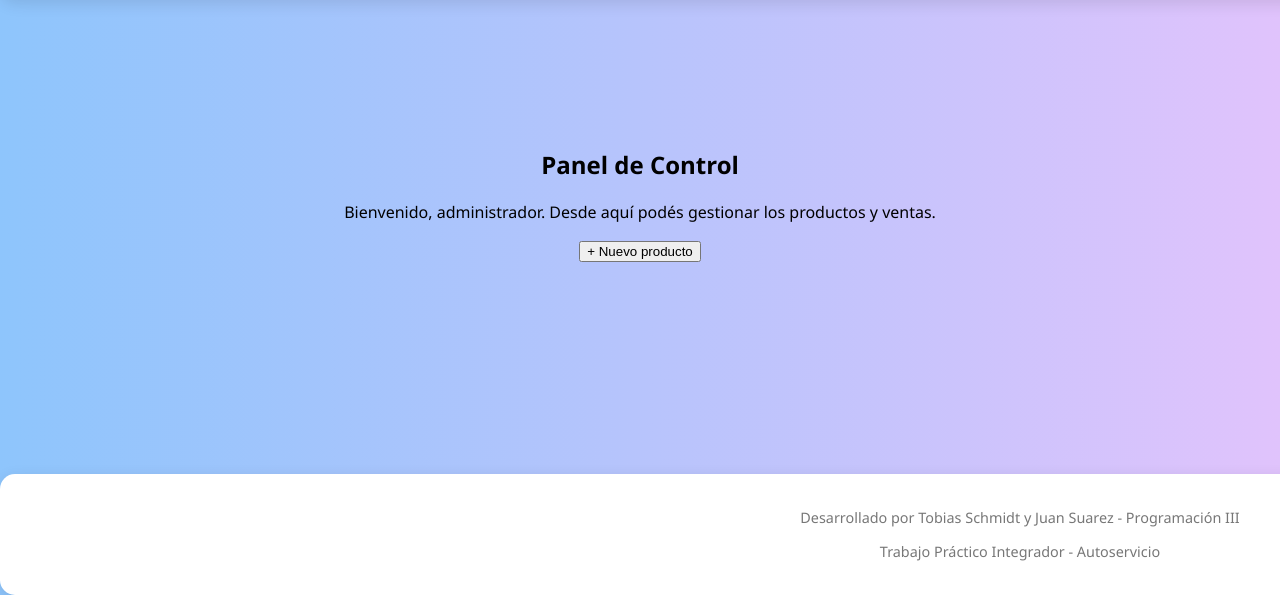
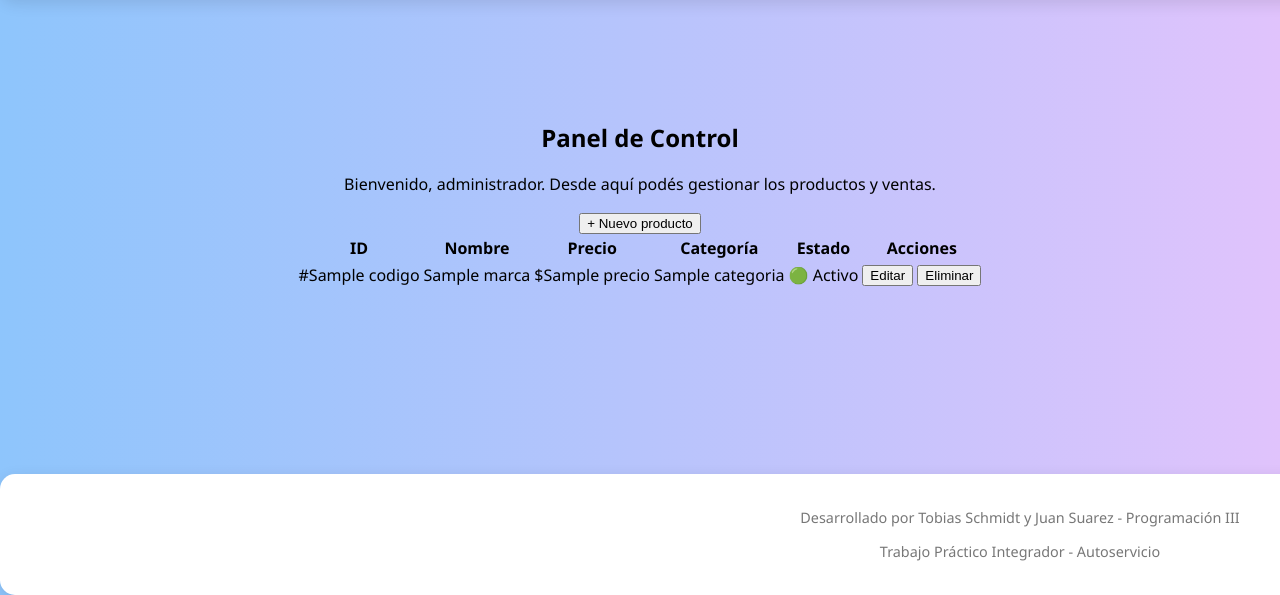
Before and after one commit to TobiasSCHM/GrupoParacetamol.TP, a Node project: template grupo_paracetamol/views/admin/dashboard.ejs in a window 1280 px wide. Shown: the part 205-800 px from the top of the page. Run offline with Node 20 templates, Linux system fonts and the light colour scheme; the template is opened without the code that fills it: most values are stand-ins (such as "Sample title", 1, 10 or a date in 2020); some libraries are stand-ins or nearby versions.

Commit message:
fix: debug en la tabla de dashboard (products no carga)

```diff
--- a/grupo_paracetamol/app.js
+++ b/grupo_paracetamol/app.js
@@ -13,7 +13,6 @@ const session = require('express-session');
 //RUTAS PARA EL CRUD ARCHIVOS Y FOTOS
 //##############################################################################################//
 const rutas_fotos = require("./routes/routes_photos");
-
 
 var app = express();
 
@@ -31,18 +30,29 @@ app.use(logger('dev'));
 app.use(express.json());
 app.use(express.urlencoded({ extended: false }));
 app.use(cookieParser());
+
+// --- SESIONES (DEBE IR ANTES DE RUTAS) ---
+app.use(session({
+  secret: 'grupo_paracetamol_key',
+  resave: false,
+  saveUninitialized: true,
+  cookie: {
+    secure: false,
+    maxAge: 24 * 60 * 60 * 1000 // 24 horas
+  }
+}));
+
 app.use(express.static(path.join(__dirname, 'public')));
 // para que encuentre bootsrap, me estaba dando errores sino
 app.use('/node_modules', express.static(path.join(__dirname, 'node_modules')));
 
-
-// --- Rutas ---
+// --- RUTAS ---
 app.use('/', indexRouter);
-app.use('/users', userRouter);
+app.use('/users', usersRouter);
 app.use('/api', apiRouter);
 app.use('/', pagesRouter);
 app.use("/productos_fotos", rutas_fotos);
-app.use('/photos', photoRouter);
+// app.use('/photos', photoRouter); // (no existe pero tengo miedo de borrarlo)
 
 // catch 404 and forward to error handler
 app.use(function(req, res, next) {
@@ -66,10 +76,3 @@ app.listen(PORT, () => {
 });
 
 module.exports = app;
-
-// --- Sesiones ---
-app.use(session({
-  secret: 'grupo_paracetamol_key',
-  resave: false,
-  saveUninitialized: true
-}));
--- a/grupo_paracetamol/package.json
+++ b/grupo_paracetamol/package.json
@@ -7,13 +7,14 @@
     "dev": "nodemon ./bin/www"
   },
   "dependencies": {
-    "express-generator": "^4.14.1",
     "@popperjs/core": "^2.11.8",
     "bootstrap": "^5.3.8",
     "cookie-parser": "~1.4.4",
     "debug": "~2.6.9",
     "ejs": "^3.1.10",
     "express": "^4.21.2",
+    "express-generator": "^4.2.0",
+    "express-session": "^1.18.2",
     "http-errors": "~1.6.3",
     "mime-types": "^3.0.1",
     "morgan": "^1.10.1",
--- a/grupo_paracetamol/public/javascripts/admin_alta.js
+++ b/grupo_paracetamol/public/javascripts/admin_alta.js
@@ -5,12 +5,12 @@ const form = document.getElementById('altaForm');
 form.addEventListener('submit', async e => {
   e.preventDefault();
   const fd = new FormData(form);
-  fd.set('activo', document.getElementById('activo').checked ? 'true' : 'false');
+  fd.set('activo', 'true');
 
   try {
     await apiCreateProducto(fd);
     alert('Producto agregado correctamente.');
-    location.href = 'dashboard.html';
+    location.href = '/admin/dashboard';
   } catch (err) {
     console.error(err);
     alert('Error al crear producto.');
--- a/grupo_paracetamol/routes/api_routes.js
+++ b/grupo_paracetamol/routes/api_routes.js
@@ -4,6 +4,7 @@ const path = require('path');
 const fs = require('fs');
 const Venta = require('../models/venta');
 const Usuario = require('../models/usuario');
+const { ensureAdmin } = require('../controllers/adminController');
 
 const PATH_PRODUCTOS = path.join(__dirname, '..', 'archivos', 'productos.json');
 const PATH_PRODUCTOS_FOTOS = path.join(__dirname, '..', 'archivos', 'productos_fotos.json');
@@ -57,7 +58,7 @@ router.post('/usuarios', express.json(), (req, res) => {
 });
 
 // POST /api/productos - CREAR PRODUCTO
-router.post('/productos', express.json(), (req, res) => {
+router.post('/productos', ensureAdmin, express.json(), (req, res) => {
   const { nombre, precio, categoria } = req.body;
 
   if (!nombre || !precio) {
--- a/grupo_paracetamol/views/admin/dashboard.ejs
+++ b/grupo_paracetamol/views/admin/dashboard.ejs
@@ -12,6 +12,7 @@
     <h2>Panel de Control</h2>
     <p>Bienvenido, administrador. Desde aquí podés gestionar los productos y ventas.</p>
     <a href="/admin/productos/nuevo"><button> + Nuevo producto</button></a>
+    <%- include('./partials/product_table', { products: products }) %>
   </main>
 
   <%- include('../partials/footer') %>
--- a/grupo_paracetamol/views/admin/product_form.ejs
+++ b/grupo_paracetamol/views/admin/product_form.ejs
@@ -10,12 +10,14 @@
 
   <main class="productos-container">
     <h2>Agregar nuevo producto</h2>
-    <form class="login-form" method="post" action="/api/productos">
+    <form class="login-form" id="altaForm">
       <input type="text" name="nombre" placeholder="Nombre del producto" required>
       <input type="number" name="precio" placeholder="Precio" required>
       <input type="text" name="categoria" placeholder="Categoría">
       <button type="submit">Guardar producto</button>
     </form>
+
+    <script type="module" src="/javascripts/admin_alta.js"></script>
   </main>
 
   <%- include('../partials/footer') %>
--- /dev/null
+++ b/grupo_paracetamol/views/partials/product_table.ejs
@@ -0,0 +1,60 @@
+
+<div class="pink-table">
+  <table class="table table-hover mb-0">
+    <thead>
+      <tr>
+        <th>ID</th>
+        <th>Nombre</th>
+        <th>Precio</th>
+        <th>Categoría</th>
+        <th>Estado</th>
+        <th>Acciones</th>
+      </tr>
+    </thead>
+    <tbody>
+      <% if (products && products.length > 0) { %>
+        <% products.forEach(product => { %>
+          <tr>
+            <td class="fw-bold">#<%= product.codigo %></td>
+            <td><%= product.marca %></td>
+            <td>$<%= product.precio %></td>
+            <td>
+              <span class="badge bg-light text-dark">
+                <%= product.categoria || 'Sin categoría' %>
+              </span>
+            </td>
+            <td>
+              <% if (product.activo) { %>
+                <span class="status-active">🟢 Activo</span>
+              <% } else { %>
+                <span class="status-inactive">🔴 Inactivo</span>
+              <% } %>
+            </td>
+            <td>
+              <div class="btn-group btn-group-sm">
+                <button class="btn btn-outline-warning">
+                  <i class="bi bi-pencil"></i> Editar
+                </button>
+                <button class="btn btn-outline-danger">
+                  <i class="bi bi-trash"></i> Eliminar
+                </button>
+              </div>
+            </td>
+          </tr>
+        <% }) %>
+      <% } else { %>
+        <tr>
+          <td colspan="6" class="text-center py-4">
+            <div class="text-muted">
+              <i class="bi bi-inbox" style="font-size: 2rem;"></i>
+              <p class="mt-2">No hay productos cargados</p>
+              <a href="/admin/productos/nuevo" class="btn btn-pink btn-sm mt-2">
+                Crear primer producto
+              </a>
+            </div>
+          </td>
+        </tr>
+      <% } %>
+    </tbody>
+  </table>
+</div>
```
Also changed, not shown: grupo_paracetamol/archivos/productos_fotos.json (+21 -0 lines), grupo_paracetamol/controllers/adminController.js (+59 -53 lines), grupo_paracetamol/routes/pages.js (+18 -3 lines), 1 other file.
